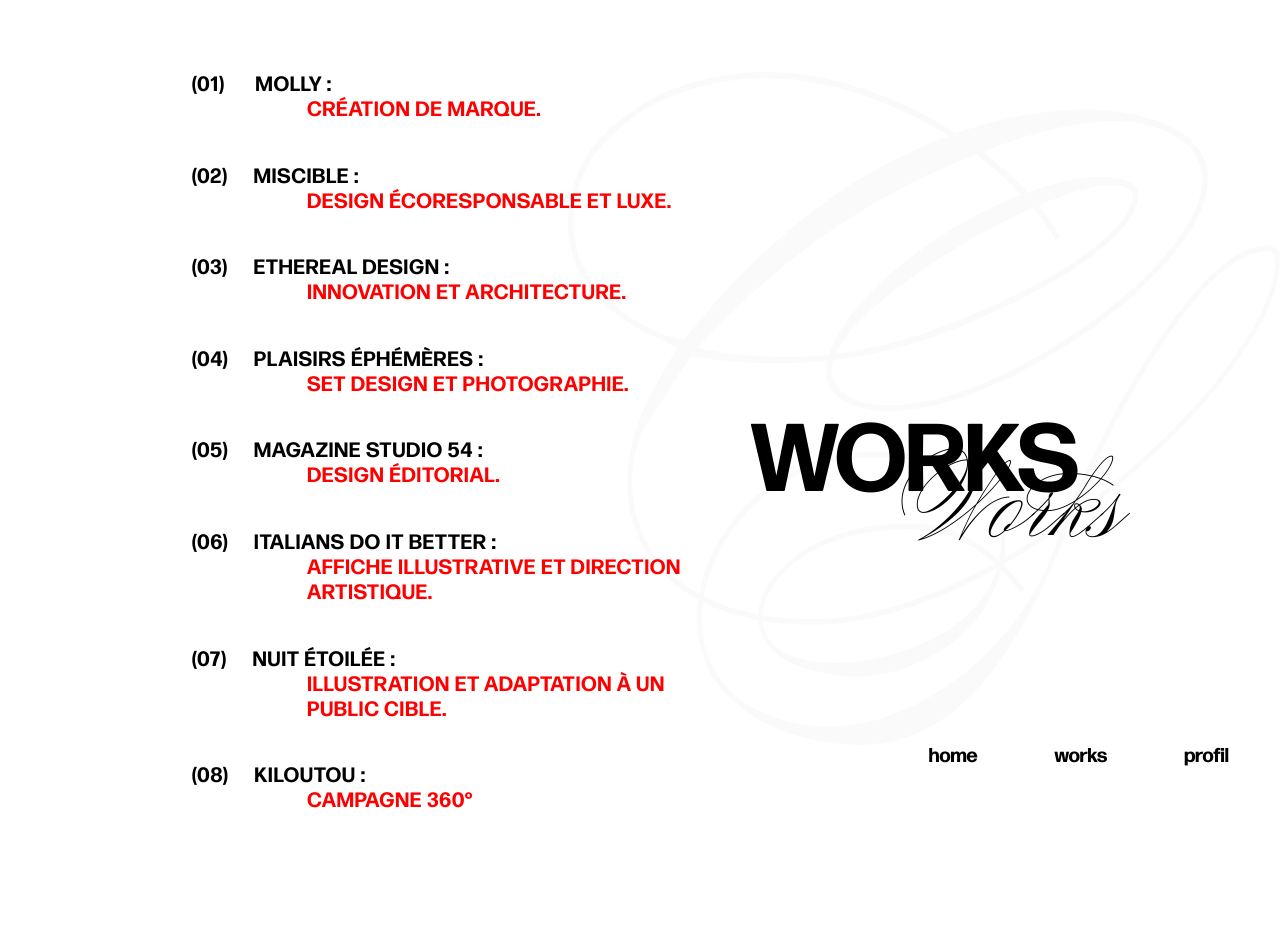
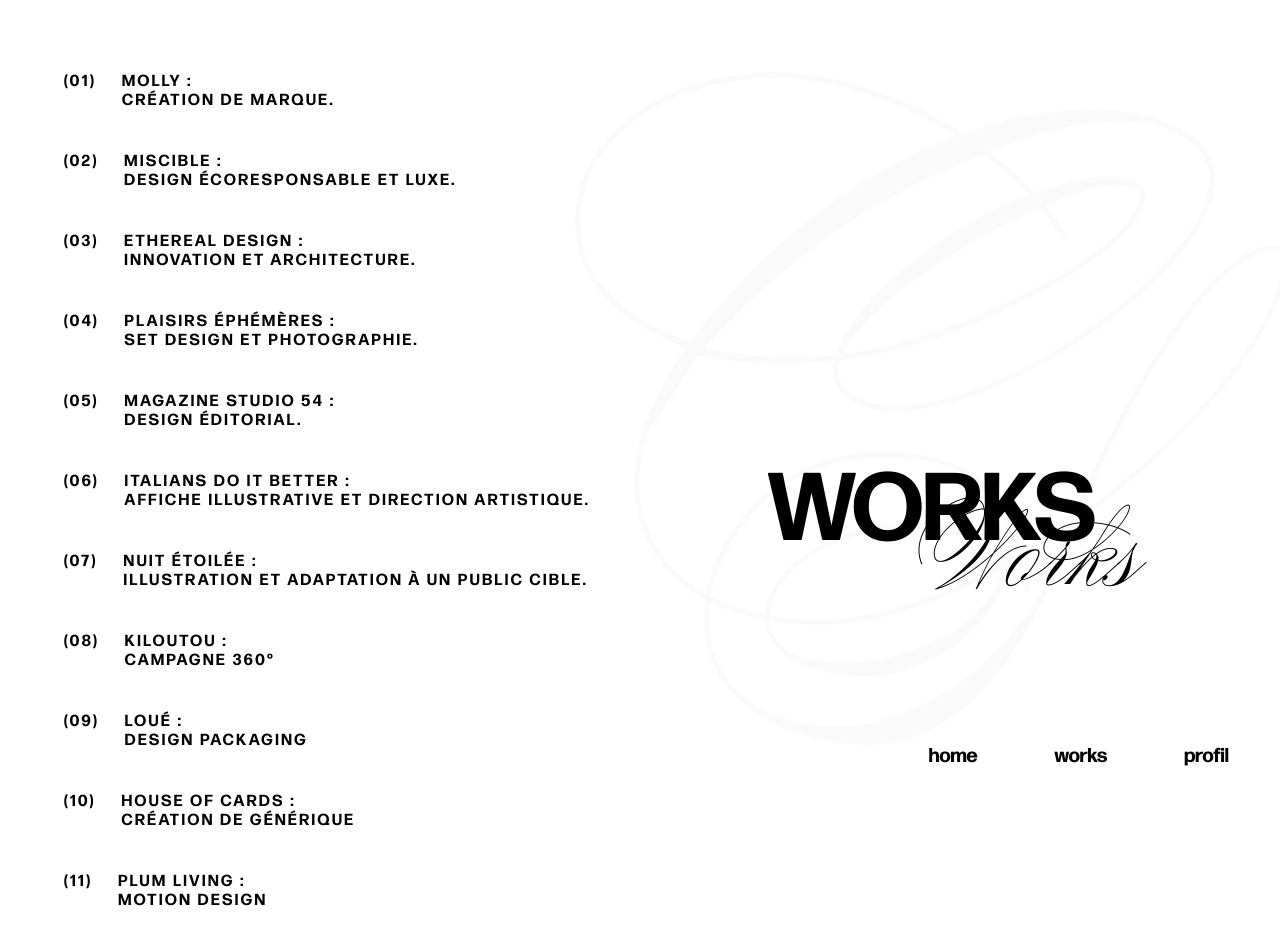
Before and after one commit to AdryanPro/claxStudio, a React (Vite) app: page /WorksMenu in a window 1280 px wide. Shown: the top 944 px of the page. Before the commit the page ends 855 px from the top, so only its background shows below. Built offline with nearby package versions, Linux system fonts and the light colour scheme; the HTML template or start-up script is replaced by a standard one; a web font is replaced by a local one.

Commit message:
works Paage over just will need to change the links of the new project

```diff
--- a/src/App.css
+++ b/src/App.css
@@ -28,7 +28,7 @@ body{
     cursor: none;
 }
 p{
-    letter-spacing: 1px !important;
+    letter-spacing: 2.5px !important;
 }
 /* Hide the default cursor on interactive elements */
 button, a, input, textarea, select, label {
--- a/src/CSS/TopProject.css
+++ b/src/CSS/TopProject.css
@@ -106,11 +106,10 @@ a:has(.topProjecth1) {
     font-family: 'FormaDJRDisplay-Bold';
 }
 li{
-    letter-spacing: 1px !important;
+    letter-spacing: 2.5px !important;
 }
 .sideTextWrapperLeft p {
     font-size: 1rem;
-    letter-spacing: 1px;
     margin-bottom: 4vh;
 }
 
--- a/src/CSS/worksPage.css
+++ b/src/CSS/worksPage.css
@@ -1,6 +1,6 @@
 .worksPageWrapper{
     margin-top: 9vh;
-    margin-left: 11vh;
+    /* margin-left: 11vh; */
     display: flex;
     justify-content: space-between;
     overflow: hidden;
@@ -17,25 +17,41 @@
     text-transform: uppercase !important;
 }
 .worksPageWrapper ul{
+    min-width: 60vw;
     margin: 0;
+    padding: 0;
 }
 .worksPageWrapper ul p{
     font-family: 'FormaDJRDisplay-Bold';
     font-weight: 900 !important;
-    font-size: 1.6rem;
     list-style: none;
+}
+.worksPageWrapper ul li {
+  margin: 0;
+  padding: 0 0; /* réduit l’espace vertical */
+  line-height: 1.2; /* réduit l'interligne */
 }
 .worksPageWrapper p{
     margin: 0;
     font-family: 'FormaDJRDisplay';
     margin-left: 4.3vw;
     margin-bottom: 4vh !important;
-    font-size: 1.3rem !important;
+    font-size: 1rem !important;
     text-transform: uppercase;
     font-weight: 700;
 }
-.subTxt{
-    margin-left: 8vw !important;
+.casseCouilleLesP p{
+    font-size: 100px;
+}
+.subTxtWorksMenue{
+    margin-left: 8.4vw !important;
+    font-size: 7px !important;
+}
+.invisibleSpan{
+    opacity: 0;
+}
+.LogoWorksMobile{
+    display: none;
 }
 @media only screen
   and (min-width: 1280px)
@@ -57,7 +73,7 @@
   and (max-device-height: 1600px) {
     .worksPageWrapper p{
         margin: 0;
-        margin-left: 5vw;
+        /* margin-left: 5vw; */
         margin-bottom: 5vh;
         font-size: 2rem;
     }
@@ -123,6 +139,7 @@
 }
 .titleWorksMenu{
     margin-bottom: 0 !important;
+    margin-left: 0;
 }
 .workLeftWrapper p{
     margin-bottom: 0 !important;
--- a/src/CSS/worksPageMobile.css
+++ b/src/CSS/worksPageMobile.css
@@ -1,4 +1,11 @@
 @media only screen and (max-width: 1000px) {
+    .LogoWorksMobile{
+        display: block;
+        position: absolute;
+        min-height: 600px;
+        top: 18vh;
+        right: -201px;
+    }
     .h1MenuWorkMobile{
         color: #000;
         font-family: 'FormaDJRDisplay-Bold';
@@ -93,6 +100,5 @@
         letter-spacing: 0.32px;
         text-transform: uppercase;
         margin-left: 14vw !important;
-        color: red;
-        font-size: 5rem !important;
+        font-size: 2px !important;
     }
--- a/src/components/WorksNavPage.jsx
+++ b/src/components/WorksNavPage.jsx
@@ -3,61 +3,79 @@ import "../CSS/worksPage.css"
 import "../CSS/worksPageMobile.css"
 import { Link } from 'react-router-dom'
 import BigC from "../assets/menu/menuC.png"
+import BigCMobile from "../assets/menu/BigCWorksMenuMobile.png"
 
 export default function WorksNavPage() {
   return (
     <div className='worksPageWrapper'>
       <div className="workLeftWrapper">
-      <h1 className='h1MenuWorkMobile'>WORKS</h1>
-      <h1 className='h1MenuWorkCoolFontMobile'>Works</h1>
+                <img src={BigCMobile} alt="Logo" className='LogoWorksMobile' />
+        <h1 className='h1MenuWorkMobile'>WORKS</h1>
+        <h1 className='h1MenuWorkCoolFontMobile'>Works</h1>
+        {/* Supprime a partir dici */}
         <ul>
-          <li>
+          <li className='casseCouilleLesP'>
             <Link to='/Molly' onClick={() => window.scrollTo(0, 0)}>
-              <p className='titleWorksMenu'><span>(01)</span> MOLLY :</p>
-              <p className='subTxt'>Création de marque.</p>
+              <p className='titleWorksMenu'><span>(01)</span>MOLLY :</p>
+              <p className=''><span className='invisibleSpan'>(01)</span>Création de marque.</p>
             </Link>
           </li>
 
           <li>
             <Link to="/Miscible" onClick={() => window.scrollTo(0, 0)}>
               <p className='titleWorksMenu'><span>(02)</span>MISCIBLE :</p>
-              <p className='subTxt'>Design écoresponsable et luxe.</p></Link>
+              <p className=''><span className='invisibleSpan'>(02)</span>Design écoresponsable et luxe.</p></Link>
           </li>
 
           <li>
             <Link to="/EtherealDesigne" onClick={() => window.scrollTo(0, 0)}>
                         <p className='titleWorksMenu'><span>(03)</span>Ethereal Design :</p>
-                        <p className='subTxt'>Innovation et architecture.</p></Link>
+                        <p className=''><span className='invisibleSpan'>(03)</span>Innovation et architecture.</p></Link>
           </li>
 
           <li>
             <Link to="/PlaisirÉphémères" onClick={() => window.scrollTo(0, 0)}>
                         <p className='titleWorksMenu'><span>(04)</span>PLaisirs éphémères :</p>
-                        <p className='subTxt'>Set design et photographie.</p></Link>
+                        <p className=''><span className='invisibleSpan'>(04)</span>Set design et photographie.</p></Link>
           </li>
 
           <li>
           <Link to="/MagazineStudio54" onClick={() => window.scrollTo(0, 0)}>
             <p className='titleWorksMenu'><span>(05)</span>Magazine Studio 54 :</p>
-            <p className='subTxt'>Design éditorial.</p></Link>
+            <p className=''><span className='invisibleSpan'>(05)</span>Design éditorial.</p></Link>
           </li>
 
           <li>
           <Link to="/ItaliansDoItBetter" onClick={() => window.scrollTo(0, 0)}>
             <p className='titleWorksMenu'><span>(06)</span>Italians Do It Better : </p>
-            <p className='subTxt'>Affiche illustrative et direction artistique.</p></Link>
+            <p className=''><span className='invisibleSpan'>(06)</span>Affiche illustrative et direction artistique.</p></Link>
           </li>
 
           <li>
           <Link to="/NuitÉtoilée" onClick={() => window.scrollTo(0, 0)}>
                       <p className='titleWorksMenu'><span>(07)</span>NUIT ÉTOILÉE :</p>
-                      <p className='subTxt'>Illustration et adaptation à un public cible.</p></Link>
+                      <p className=''><span className='invisibleSpan'>(07)</span>Illustration et adaptation à un public cible.</p></Link>
           </li>
 
           <li>
           <Link to="/Kiloutou" onClick={() => window.scrollTo(0, 0)}>
                       <p className='titleWorksMenu'><span>(08)</span>KILOUTOU :</p>
-                      <p className='subTxt'>Campagne 360°</p></Link>
+                      <p className=''><span className='invisibleSpan'>(08)</span>Campagne 360°</p></Link>
+          </li>
+          <li>
+          <Link to="/" onClick={() => window.scrollTo(0, 0)}>
+                      <p className='titleWorksMenu'><span>(09)</span>LOUÉ :</p>
+                      <p className=''><span className='invisibleSpan'>(09)</span>DESIGN PACKAGING</p></Link>
+          </li>
+          <li>
+          <Link to="/" onClick={() => window.scrollTo(0, 0)}>
+                      <p className='titleWorksMenu'><span>(10)</span>HOUSE OF CARDS  :</p>
+                      <p className=''><span className='invisibleSpan'>(10)</span>CRÉATION DE GÉNÉRIQUE</p></Link>
+          </li>
+          <li>
+          <Link to="/" onClick={() => window.scrollTo(0, 0)}>
+                      <p className='titleWorksMenu'><span>(11)</span>PLUM LIVING :</p>
+                      <p className=''><span className='invisibleSpan'>(11)</span>MOTION DESIGN</p></Link>
           </li>
         </ul>
       </div>
```
Also changed, not shown: src/assets/menu/BigCWorksMenuMobile.png (added).
